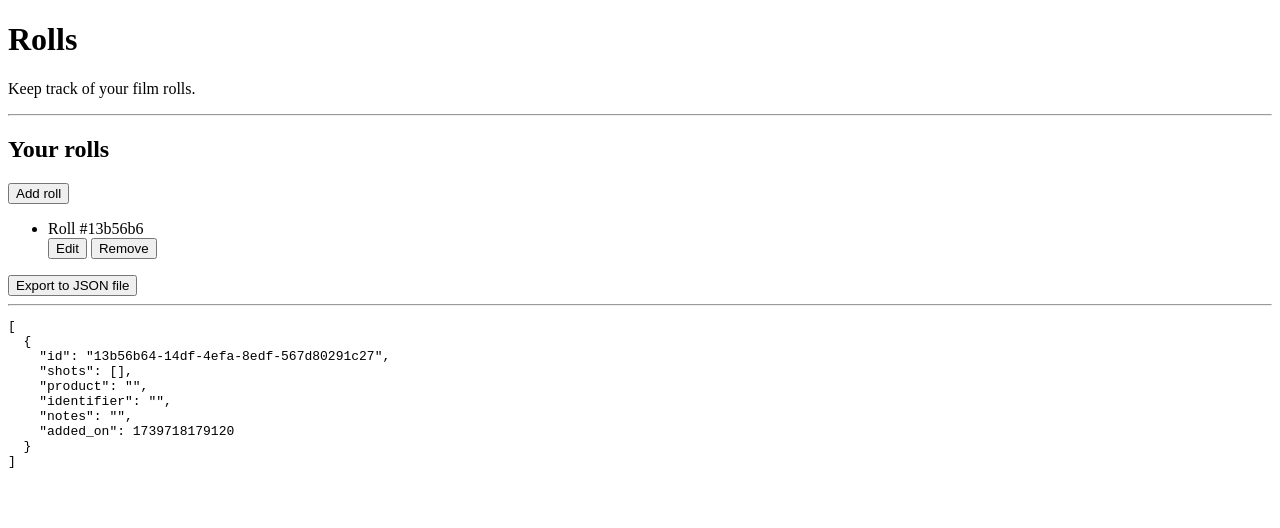
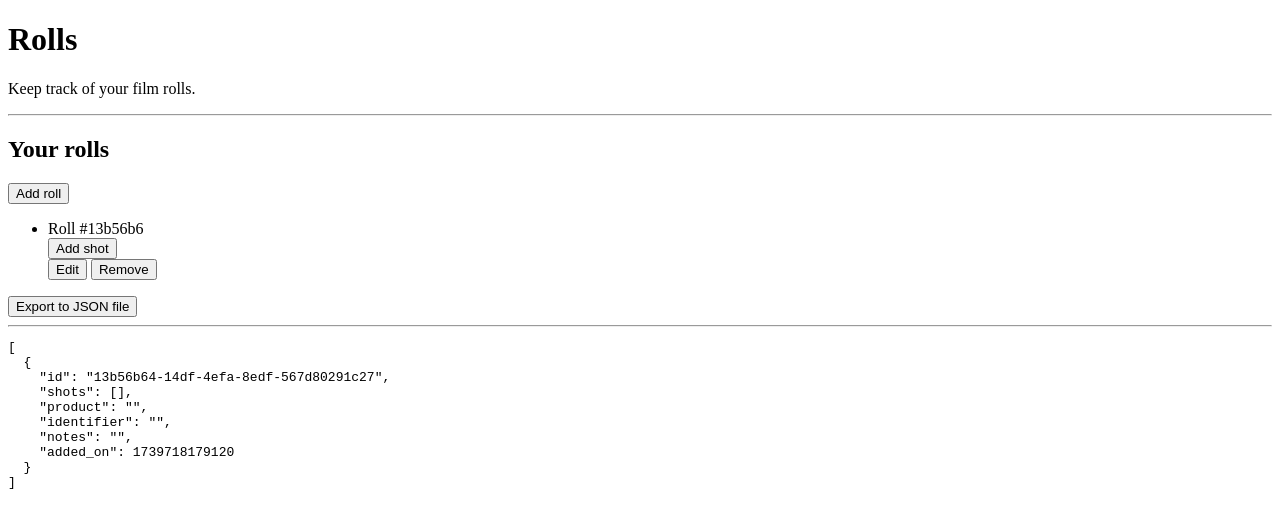
Before and after one commit to Luuk3333/Analog-Tools, a SvelteKit app: page /rolls in a window 1280 px wide. Both pictures are taken after a click on the button "Add roll". Shown: the top 528 px of the page. Built offline with nearby package versions, Linux system fonts and the light colour scheme.

Commit message:
Add shots html

```diff
--- a/src/routes/rolls/+page.svelte
+++ b/src/routes/rolls/+page.svelte
@@ -38,6 +38,39 @@
 			{/if}
 
 			<br />
+
+			<button
+				onclick={() => {
+					const obj = {
+						id: self.crypto.randomUUID(),
+						shutter_speed: null,
+						aperture: null,
+						ISO: null,
+						added_on: new Date().getTime(),
+					};
+					roll.shots = [...roll.shots, obj];
+				}}>Add shot</button>
+
+			<br />
+
+			{#if roll.shots.length > 0}
+				Shots:<br />
+			{/if}
+			<ul>
+				{#each roll.shots as shot}
+					<li>
+						<pre>{JSON.stringify(shot)}</pre>
+						<button
+							onclick={() => {
+								const index = roll.shots.findIndex((r) => r.id === shot.id);
+								console.log(index);
+								if (index !== -1) {
+									roll.shots.splice(index, 1);
+								}
+							}}>Remove</button>
+					</li>
+				{/each}
+			</ul>
 
 			{#if roll.editing}
 				<button onclick={() => (roll.editing = false)}>Finish editing</button>
@@ -134,4 +167,7 @@
 	fieldset {
 		width: max-content;
 	}
+	li {
+		margin-top: 1rem;
+	}
 </style>
```
